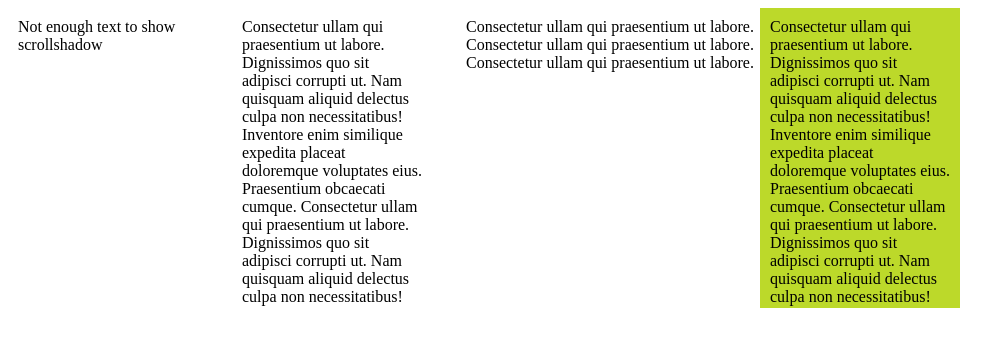
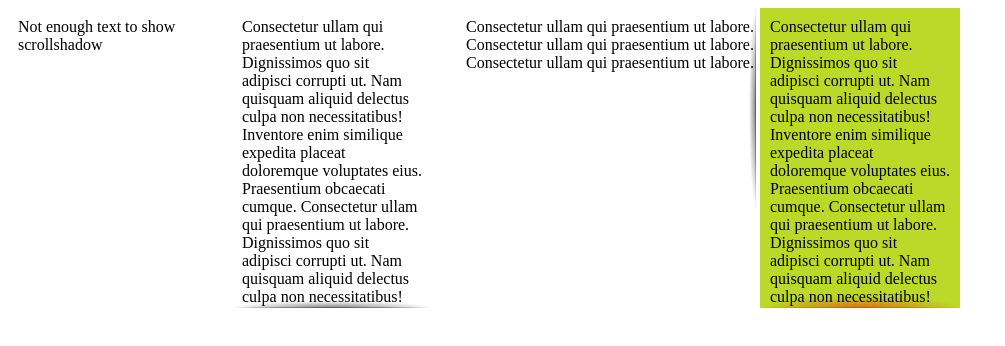
Before and after one commit to vxsx/bicycle, a website: page components/scroll-shadow/example.html in a window 1280 px wide. Shown: the whole page, without its empty margins (0-1005 px from the left). Drawn offline with nearby package versions, Linux system fonts and the light colour scheme; files that its build step writes are made by us from their sources.

Commit message:
fix radial gradient syntax for scroll shadow

```diff
--- a/components/scroll-shadow/index.scss
+++ b/components/scroll-shadow/index.scss
@@ -20,8 +20,8 @@
             linear-gradient(to right, transparent, rgba($color, 0.3) 25%, rgba($color, 0.3) 75%, transparent),
 
             /* Shadows */
-            radial-gradient(50% 0, farthest-side, rgba($color, .5), transparent),
-            radial-gradient(50% 100%,farthest-side, rgba($color, .5), transparent);
+            radial-gradient(farthest-side at 50% 0, rgba($color, .5), transparent),
+            radial-gradient(farthest-side at 50% 100%, rgba($color, .5), transparent);
 
         background-size: 100% $size*4, 100% $size*4, 100% 1px, 100% 1px, 100% $size, 100% $size;
         background-position: 0 0, 0 100%, 0 0, 0 100%, 0 0, 0 100%;
@@ -36,8 +36,8 @@
             linear-gradient(to bottom, transparent, rgba($color, 0.3) 25%, rgba($color, 0.3) 75%, transparent),
 
             /* Shadows */
-            radial-gradient(0 50%, farthest-side, rgba($color, .5), transparent),
-            radial-gradient(100% 50%,farthest-side, rgba($color, .5), transparent);
+            radial-gradient(farthest-side at 0 50%, rgba($color, .5), transparent),
+            radial-gradient(farthest-side at 100% 50%, rgba($color, .5), transparent);
 
         background-size: $size*4 100%, $size*4 100%, 1px 100%, 1px 100%, $size 100%, $size 100%;
         background-position: 0 0, 100% 0, 0 0, 100% 0, 0 0, 100% 0;
```
